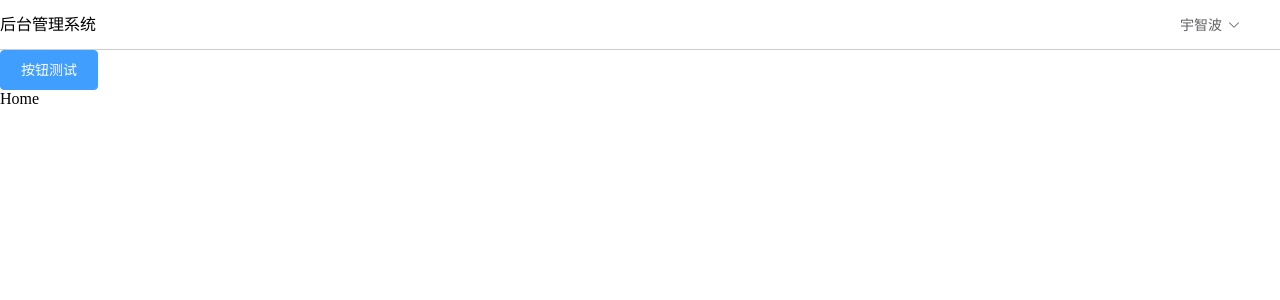
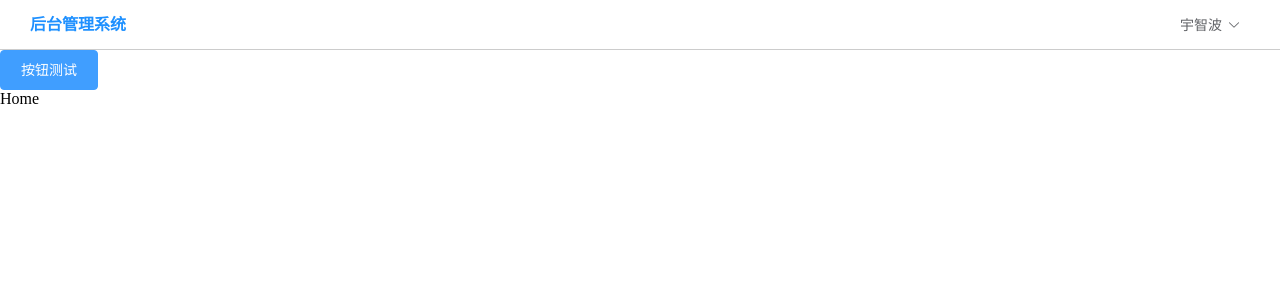
Before and after one commit to dingxiaoqi/springboot_vue, a Vue app in the folder vue_v1/vue/: page / in a window 1280 px wide. Shown: the top 300 px of the page. Built offline with nearby package versions, Linux system fonts and the light colour scheme.

Commit message:
头部样式修改

```diff
--- a/vue_v1/vue/src/components/Header.vue
+++ b/vue_v1/vue/src/components/Header.vue
@@ -1,6 +1,6 @@
 <template>
     <div style="height: 50px;line-height: 50px;display: flex;border-bottom: 1px solid #cccccc" >
-      <div style="width: 200px;">后台管理系统</div>
+      <div style="width: 200px;padding-left: 30px;font-weight: bold;color:dodgerblue">后台管理系统</div>
       <div style="flex:1"></div>
       <div style="width: 100px">
         <el-dropdown>
```
